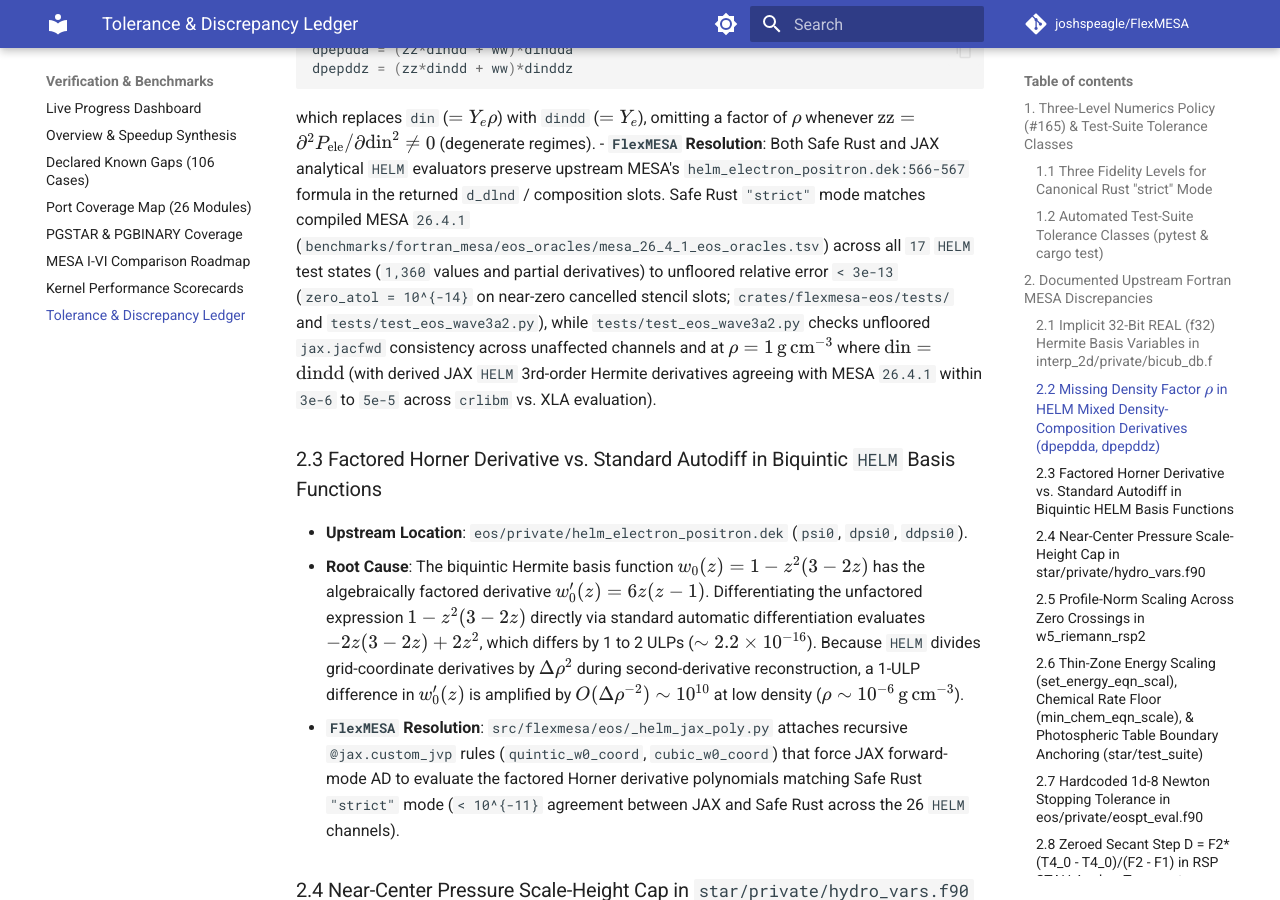
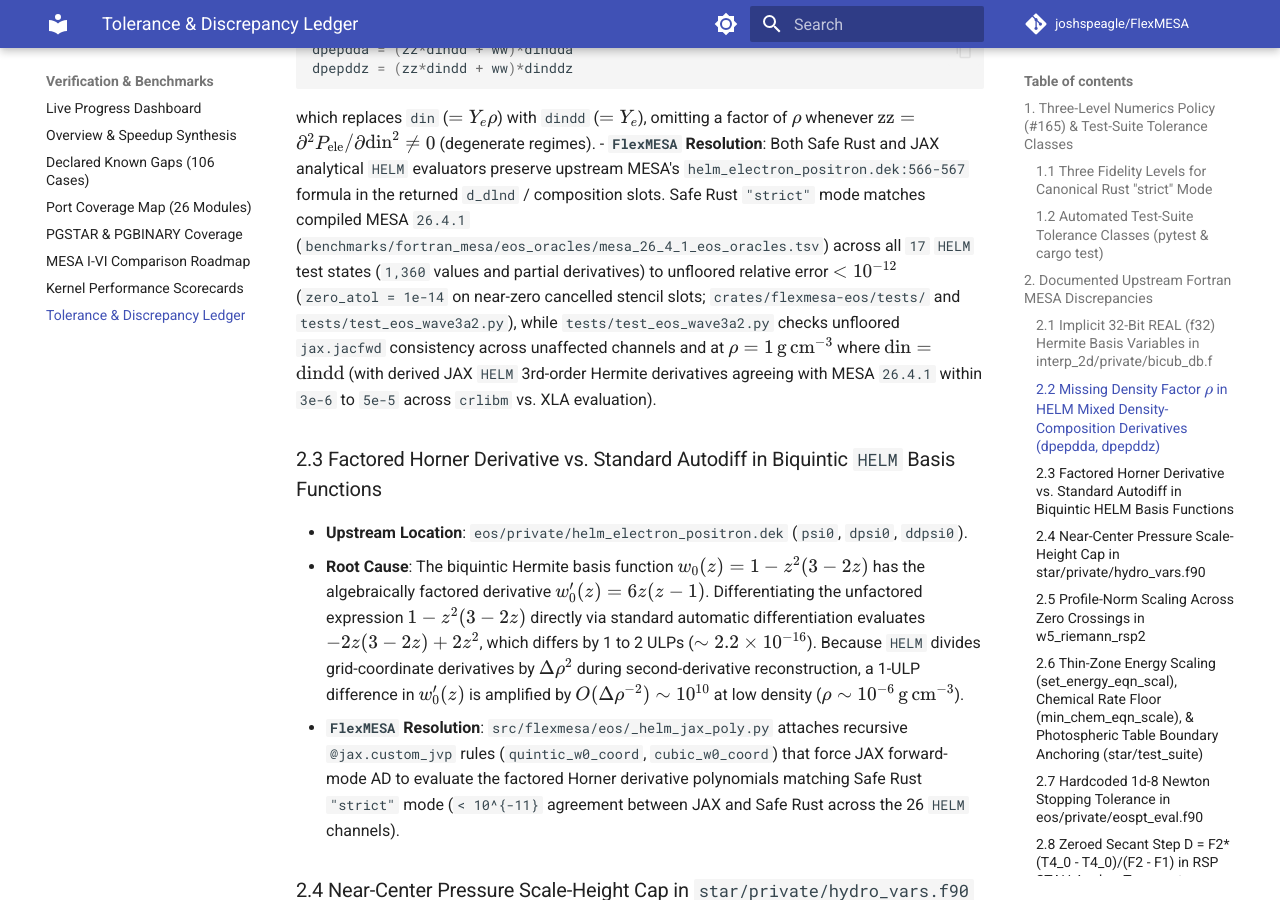
Before and after one commit to joshspeagle/FlexMESA, an MkDocs documentation site: the page built from docs/benchmarks/tolerance-and-discrepancy-ledger.md, in a window 1280 px wide and 900 px high, scrolled down 3052 px. Built offline with MkDocs 1.6.1 and Material for MkDocs 9.7.7, drawn with Linux system fonts in a browser that asks for light colours; comment, search, counter and statistics services are not loaded.

Commit message:
Refresh dashboard and HELM domain unfloored tolerance post-merge (#161)
Co-Authored-By: Antigravity <noreply@google.com>

````diff
--- a/docs/benchmarks/tolerance-and-discrepancy-ledger.md
+++ b/docs/benchmarks/tolerance-and-discrepancy-ledger.md
@@ -50,7 +50,7 @@ $$\frac{\partial^2 P_{\mathrm{ele}}}{\partial\rho\,\partial\bar{A}} = \frac{\par
   ```
 
   which replaces `din` ($= Y_e\rho$) with `dindd` ($= Y_e$), omitting a factor of $\rho$ whenever $\text{zz} = \partial^2 P_{\mathrm{ele}}/\partial\text{din}^2 \neq 0$ (degenerate regimes).
-- **`FlexMESA` Resolution**: Both Safe Rust and JAX analytical `HELM` evaluators preserve upstream MESA's `helm_electron_positron.dek:566-567` formula in the returned `d_dlnd` / composition slots. Safe Rust `"strict"` mode matches compiled MESA `26.4.1` (`benchmarks/fortran_mesa/eos_oracles/mesa_26_4_1_eos_oracles.tsv`) across all `17` `HELM` test states (`1,360` values and partial derivatives) to unfloored relative error `< 3e-13` (`zero_atol = 10^{-14}` on near-zero cancelled stencil slots; `crates/flexmesa-eos/tests/` and `tests/test_eos_wave3a2.py`), while `tests/test_eos_wave3a2.py` checks unfloored `jax.jacfwd` consistency across unaffected channels and at $\rho = 1\,\mathrm{g\,cm^{-3}}$ where $\text{din} = \text{dindd}$ (with derived JAX `HELM` 3rd-order Hermite derivatives agreeing with MESA `26.4.1` within `3e-6` to `5e-5` across `crlibm` vs. XLA evaluation).
+- **`FlexMESA` Resolution**: Both Safe Rust and JAX analytical `HELM` evaluators preserve upstream MESA's `helm_electron_positron.dek:566-567` formula in the returned `d_dlnd` / composition slots. Safe Rust `"strict"` mode matches compiled MESA `26.4.1` (`benchmarks/fortran_mesa/eos_oracles/mesa_26_4_1_eos_oracles.tsv`) across all `17` `HELM` test states (`1,360` values and partial derivatives) to unfloored relative error $< 10^{-12}$ (`zero_atol = 1e-14` on near-zero cancelled stencil slots; `crates/flexmesa-eos/tests/` and `tests/test_eos_wave3a2.py`), while `tests/test_eos_wave3a2.py` checks unfloored `jax.jacfwd` consistency across unaffected channels and at $\rho = 1\,\mathrm{g\,cm^{-3}}$ where $\text{din} = \text{dindd}$ (with derived JAX `HELM` 3rd-order Hermite derivatives agreeing with MESA `26.4.1` within `3e-6` to `5e-5` across `crlibm` vs. XLA evaluation).
 
 ### 2.3 Factored Horner Derivative vs. Standard Autodiff in Biquintic `HELM` Basis Functions
 
@@ -87,7 +87,7 @@ $$H_P = \min\!\left(\frac{P}{\rho g},\, \sqrt{\frac{P}{G\rho^2}}\right)$$
 
 - **Upstream Locations**: `eos/private/eospt_eval.f90` (lines 180 to 191, subroutine `Get_PT_Results_using_DT`) and `num/private/mod_root.f90` (line 102, subroutine `do_safe_root_with_guess`).
 - **Root Cause**: Upstream Fortran MESA's $(P_{\mathrm{gas}}, T) \to \rho$ wrapper `Get_PT_Results_using_DT` hardcodes `other_tol = 1d-8`, `logRho_tol = 1d-8`, and `max_iter = 20` when calling `do_eosDT_get_Rho`, where `do_safe_root_with_guess` terminates Newton-Brent iteration as soon as $|y(x_i)| < \max(\epsilon_y, |\mathrm{d}y/\mathrm{d}x|\,\epsilon_x)$ for $x = \log_{10}\rho$ and $y(x) = \ln P_{\mathrm{gas}}(x) - \ln P_{\mathrm{gas,target}}$. Tightening `logRho_tol` beyond `1d-8` shifts the converged density by $\sim 5 \times 10^{-11}\,\mathrm{dex}$ and shifts the `atm/test/test_output` reference value (`4.3649748642304882e-3` on irradiated $T(\tau)$ opacity at MESA release `26.4.1`). On the full `Z = 1.0` `FreeEOS` table (`mesa-FreeEOS_100z00x_CO` at $\rho = 100\,\mathrm{g\,cm^{-3}}, T = 10^7\,\mathrm{K}$), Newton step $i = 2$ reaches $|y(x_2)| = 3.31 \times 10^{-10} < |\mathrm{d}\ln P_{\mathrm{gas}}/\mathrm{d}\log_{10}\rho|\times 10^{-8} \approx 2.30 \times 10^{-8}$ and returns $|\log_{10}\rho - 2.0| = 6.25 \times 10^{-11} < 10^{-10}$, corresponding to $|\rho - \rho_{\mathrm{true}}|/\rho_{\mathrm{true}} = \ln(10)\,|\Delta\log_{10}\rho| = 1.44 \times 10^{-10}$.
-- **`FlexMESA` Resolution**: Both `crates/flexmesa-eos/src/eos_pt.rs` and `src/flexmesa/eos/_inverse_solver.py` preserve upstream Fortran MESA's `1d-8` Newton stopping rule, matching all `40` `test1_eosPT` scalars in `eos/test/test_output` to unfloored relative error `< 10^{-12}` in Safe Rust `"strict"` mode (`< 10^{-11}` in JAX; `tests/test_eos_wave3b1.py`) and matching compiled MESA `26.4.1` `eosPT_get`, `eosPT_get_T`, `eosDT_get_T`, and `eosDT_get_Rho` oracle rows in `mesa_26_4_1_eos_oracles.tsv` (`< 10^{-12}` to `< 10^{-8}`; `wave3a3_skye_inverse_tests.rs`, `wave3b1_golden_tests.rs`, and `tests/test_eos_wave3a3.py`). Five remaining pre-existing EOS component and control-wiring differences against MESA `26.4.1` (`PC` `eos/private/pc_eos.f90:1895` `use_EXCOR7_table = .true.` bicubic spline vs. analytical `EXCOR7`, `Skye`/`Skye+HELM` Hermite 3rd-derivative operation order, `eos/defaults/eos.defaults:225-228` `real(4)` bounds in `Get_Skye_alfa_simple`, `eos/defaults/eos.defaults:163` `include_radiation = .true.` in `CMS`, and Python `eos.eos_dt_get_t` `logT_tol`/`other_tol` kwargs) are registered bijectively in `benchmarks/history_harness/known_gaps.toml` under [#161](https://github.com/joshspeagle/FlexMESA/issues/161).
+- **`FlexMESA` Resolution**: Both `crates/flexmesa-eos/src/eos_pt.rs` and `src/flexmesa/eos/_inverse_solver.py` preserve upstream Fortran MESA's `1d-8` Newton stopping rule, matching all `40` `test1_eosPT` scalars in `eos/test/test_output` to unfloored relative error $< 10^{-12}$ in Safe Rust `"strict"` mode ($< 10^{-11}$ in JAX; `tests/test_eos_wave3b1.py`) and matching compiled MESA `26.4.1` `eosPT_get`, `eosPT_get_T`, `eosDT_get_T`, and `eosDT_get_Rho` oracle rows in `mesa_26_4_1_eos_oracles.tsv` ($< 10^{-12}$ to $< 10^{-8}$; `wave3a3_skye_inverse_tests.rs`, `wave3b1_golden_tests.rs`, and `tests/test_eos_wave3a3.py`). Five remaining pre-existing EOS component and control-wiring differences against MESA `26.4.1` (`PC` `eos/private/pc_eos.f90:1895` `use_EXCOR7_table = .true.` bicubic spline vs. analytical `EXCOR7`, `Skye`/`Skye+HELM` Hermite 3rd-derivative operation order, `eos/defaults/eos.defaults:225-228` `real(4)` bounds in `Get_Skye_alfa_simple`, `eos/defaults/eos.defaults:163` `include_radiation = .true.` in `CMS`, and Python `eos.eos_dt_get_t` `logT_tol`/`other_tol` kwargs) are registered bijectively in `benchmarks/history_harness/known_gaps.toml` under [#161](https://github.com/joshspeagle/FlexMESA/issues/161).
 
 ### 2.8 Zeroed Secant Step `D = F2*(T4_0 - T4_0)/(F2 - F1)` in `RSP` `STAH` Anchor-Temperature Root Finder
 
````
Also changed, not shown: 2 other files.
